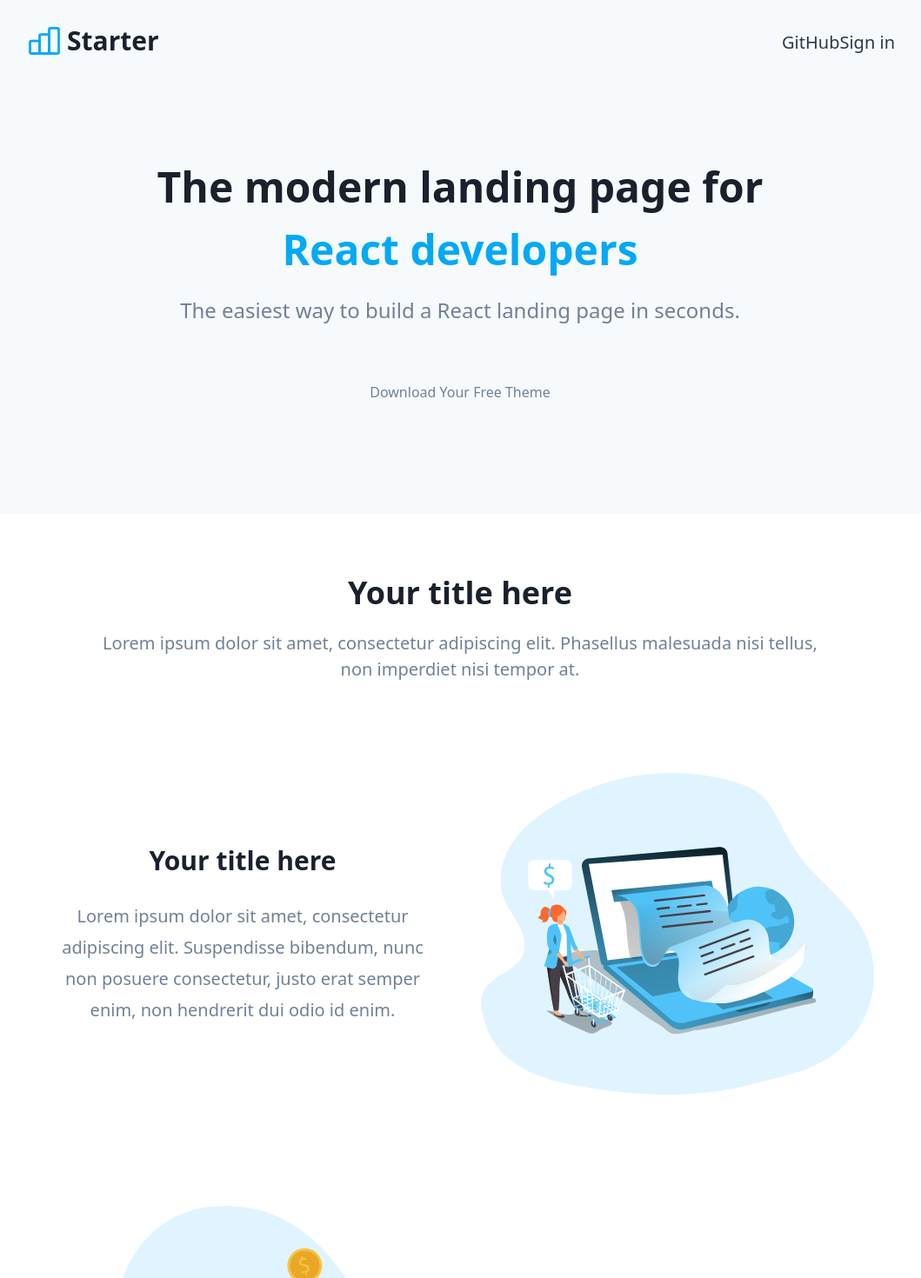
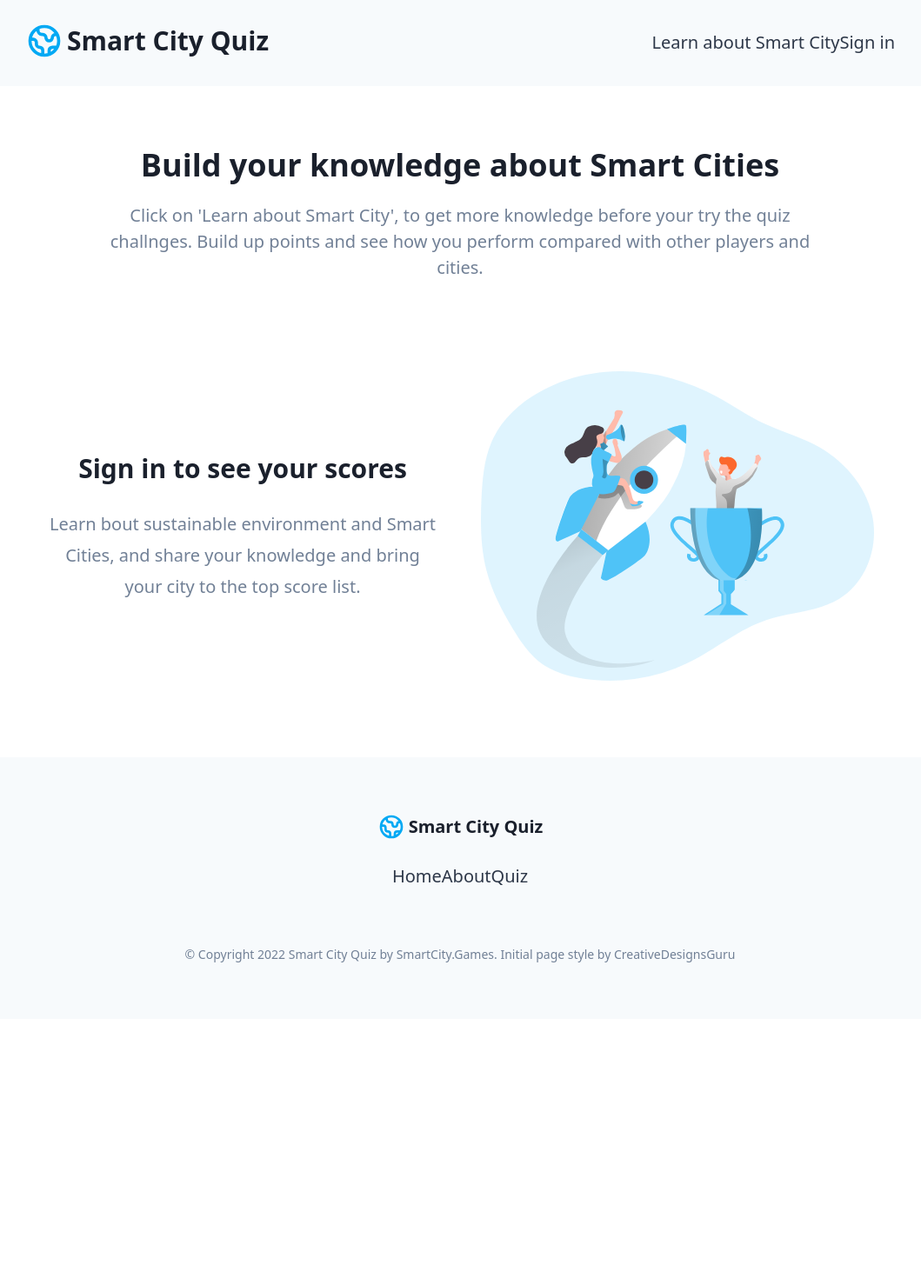
Before and after one commit to motethansen/Next-JS-webpage-quiz, a Next.js app: page / in a window 1280 px wide. Shown: the top 1470 px of the page at 87% size, without its empty margins (111-1170 px from the left). After the commit the page ends 1172 px from the top, so only its background shows below. Built offline with nearby package versions, Linux system fonts and the light colour scheme.

Commit message:
fized some content

```diff
--- a/src/footer/FooterCopyright.tsx
+++ b/src/footer/FooterCopyright.tsx
@@ -2,10 +2,8 @@ import { AppConfig } from '../utils/AppConfig';
 
 const FooterCopyright = () => (
   <div className="footer-copyright">
-    © Copyright {new Date().getFullYear()} {AppConfig.title}. Powered with{' '}
-    <span role="img" aria-label="Love">
-      ♥
-    </span>{' '}
+    © Copyright {new Date().getFullYear()} {AppConfig.title} by SmartCity.Games. Initial page style{' '}
+
     by <a href="https://creativedesignsguru.com">CreativeDesignsGuru</a>
     {/*
      * PLEASE READ THIS SECTION
--- a/src/templates/Base.tsx
+++ b/src/templates/Base.tsx
@@ -10,7 +10,7 @@ const Base = () => (
     <Meta title={AppConfig.title} description={AppConfig.description} />
     <Hero />
     <VerticalFeatures />
-    <Banner />
+    {/* <Banner /> */}
     <Footer />
   </div>
 );
--- a/src/templates/Footer.tsx
+++ b/src/templates/Footer.tsx
@@ -36,13 +36,13 @@ const Footer = () => (
               </a>
             </Link>
 
-            <Link href="/">
+           {/*  <Link href="/">
               <a>
                 <svg xmlns="http://www.w3.org/2000/svg" viewBox="0 0 24 24">
                   <path d="M23.495 6.205a3.007 3.007 0 00-2.088-2.088c-1.87-.501-9.396-.501-9.396-.501s-7.507-.01-9.396.501A3.007 3.007 0 00.527 6.205a31.247 31.247 0 00-.522 5.805 31.247 31.247 0 00.522 5.783 3.007 3.007 0 002.088 2.088c1.868.502 9.396.502 9.396.502s7.506 0 9.396-.502a3.007 3.007 0 002.088-2.088 31.247 31.247 0 00.5-5.783 31.247 31.247 0 00-.5-5.805zM9.609 15.601V8.408l6.264 3.602z" />
                 </svg>
               </a>
-            </Link>
+            </Link> */}
 
             <Link href="/">
               <a>
@@ -52,21 +52,21 @@ const Footer = () => (
               </a>
             </Link>
 
-            <Link href="/">
+            {/* <Link href="/">
               <a>
                 <svg viewBox="0 0 24 24" xmlns="http://www.w3.org/2000/svg">
                   <path d="M11.585 5.267c1.834 0 3.558.811 4.824 2.08v.004c0-.609.41-1.068.979-1.068h.145c.891 0 1.073.842 1.073 1.109l.005 9.475c-.063.621.64.941 1.029.543 1.521-1.564 3.342-8.038-.946-11.79-3.996-3.497-9.357-2.921-12.209-.955-3.031 2.091-4.971 6.718-3.086 11.064 2.054 4.74 7.931 6.152 11.424 4.744 1.769-.715 2.586 1.676.749 2.457-2.776 1.184-10.502 1.064-14.11-5.188C-.977 13.521-.847 6.093 5.62 2.245 10.567-.698 17.09.117 21.022 4.224c4.111 4.294 3.872 12.334-.139 15.461-1.816 1.42-4.516.037-4.498-2.031l-.019-.678c-1.265 1.256-2.948 1.988-4.782 1.988-3.625 0-6.813-3.189-6.813-6.812 0-3.659 3.189-6.885 6.814-6.885zm4.561 6.623c-.137-2.653-2.106-4.249-4.484-4.249h-.09c-2.745 0-4.268 2.159-4.268 4.61 0 2.747 1.842 4.481 4.256 4.481 2.693 0 4.464-1.973 4.592-4.306l-.006-.536z" />
                 </svg>
               </a>
-            </Link>
+            </Link> */}
 
-            <Link href="/">
+            {/* <Link href="/">
               <a>
                 <svg viewBox="0 0 24 24" xmlns="http://www.w3.org/2000/svg">
                   <path d="M19.199 24C19.199 13.467 10.533 4.8 0 4.8V0c13.165 0 24 10.835 24 24h-4.801zM3.291 17.415a3.3 3.3 0 013.293 3.295A3.303 3.303 0 013.283 24C1.47 24 0 22.526 0 20.71s1.475-3.294 3.291-3.295zM15.909 24h-4.665c0-6.169-5.075-11.245-11.244-11.245V8.09c8.727 0 15.909 7.184 15.909 15.91z" />
                 </svg>
               </a>
-            </Link>
+            </Link> */}
           </>
         }
       >
@@ -82,14 +82,14 @@ const Footer = () => (
         </li>
         <li>
           <Link href="/">
-            <a>Docs</a>
+            <a>Quiz</a>
           </Link>
         </li>
-        <li>
+        {/* <li>
           <Link href="https://github.com/ixartz/Next-JS-Landing-Page-Starter-Template">
             <a>GitHub</a>
           </Link>
-        </li>
+        </li> */}
       </CenteredFooter>
     </Section>
   </Background>
--- a/src/templates/Hero.tsx
+++ b/src/templates/Hero.tsx
@@ -12,8 +12,8 @@ const Hero = () => (
     <Section yPadding="py-6">
       <NavbarTwoColumns logo={<Logo xl />}>
         <li>
-          <Link href="https://github.com/ixartz/Next-JS-Landing-Page-Starter-Template">
-            <a>GitHub</a>
+          <Link href="/">
+            <a>Learn about Smart City</a>
           </Link>
         </li>
         <li>
@@ -24,7 +24,7 @@ const Hero = () => (
       </NavbarTwoColumns>
     </Section>
 
-    <Section yPadding="pt-20 pb-32">
+   {/*  <Section yPadding="pt-20 pb-32">
       <HeroOneButton
         title={
           <>
@@ -41,7 +41,7 @@ const Hero = () => (
           </Link>
         }
       />
-    </Section>
+    </Section> */}
   </Background>
 );
 
--- a/src/templates/Logo.tsx
+++ b/src/templates/Logo.tsx
@@ -18,16 +18,10 @@ const Logo = (props: ILogoProps) => {
         width={size}
         height={size}
         viewBox="0 0 24 24"
-        strokeWidth="1.5"
-        fill="none"
-        strokeLinecap="round"
-        strokeLinejoin="round"
+        fill="none" viewBox="0 0 24 24" stroke="currentColor"
       >
-        <path d="M0 0h24v24H0z" stroke="none" />
-        <rect x="3" y="12" width="6" height="8" rx="1" />
-        <rect x="9" y="8" width="6" height="12" rx="1" />
-        <rect x="15" y="4" width="6" height="16" rx="1" />
-        <path d="M4 20h14" />
+        <path stroke-linecap="round" stroke-linejoin="round" stroke-width="2" d="M3.055 11H5a2 2 0 012 2v1a2 2 0 002 2 2 2 0 012 2v2.945M8 3.935V5.5A2.5 2.5 0 0010.5 8h.5a2 2 0 012 2 2 2 0 104 0 2 2 0 012-2h1.064M15 20.488V18a2 2 0 012-2h3.064M21 12a9 9 0 11-18 0 9 9 0 0118 0z" />
+
       </svg>
 
       {AppConfig.site_name}
--- a/src/templates/VerticalFeatures.tsx
+++ b/src/templates/VerticalFeatures.tsx
@@ -3,10 +3,10 @@ import { Section } from '../layout/Section';
 
 const VerticalFeatures = () => (
   <Section
-    title="Your title here"
-    description="Lorem ipsum dolor sit amet, consectetur adipiscing elit. Phasellus malesuada nisi tellus, non imperdiet nisi tempor at."
+    title="Build your knowledge about Smart Cities"
+    description="Click on 'Learn about Smart City', to get more knowledge before your try the quiz challnges. Build up points and see how you perform compared with other players and cities."
   >
-    <VerticalFeatureRow
+   {/*  <VerticalFeatureRow
       title="Your title here"
       description="Lorem ipsum dolor sit amet, consectetur adipiscing elit. Suspendisse bibendum, nunc non posuere consectetur, justo erat semper enim, non hendrerit dui odio id enim."
       image="/assets/images/feature.svg"
@@ -18,12 +18,12 @@ const VerticalFeatures = () => (
       image="/assets/images/feature2.svg"
       imageAlt="Second feature alt text"
       reverse
-    />
+    /> */}
     <VerticalFeatureRow
-      title="Your title here"
-      description="Lorem ipsum dolor sit amet, consectetur adipiscing elit. Suspendisse bibendum, nunc non posuere consectetur, justo erat semper enim, non hendrerit dui odio id enim."
+      title="Sign in to see your scores"
+      description="Learn bout sustainable environment and Smart Cities, and share your knowledge and bring your city to the top score list."
       image="/assets/images/feature3.svg"
-      imageAlt="Third feature alt text"
+      imageAlt="Citizens quiz scores"
     />
   </Section>
 );
--- a/src/utils/AppConfig.ts
+++ b/src/utils/AppConfig.ts
@@ -1,6 +1,6 @@
 export const AppConfig = {
-  site_name: 'Starter',
-  title: 'Nextjs Starter',
-  description: 'Starter code for your Nextjs Boilerplate with Tailwind CSS',
+  site_name: 'Smart City Quiz',
+  title: 'Smart City Quiz',
+  description: 'Bringing smart city information and quizzes to everyone',
   locale: 'en',
 };
```
